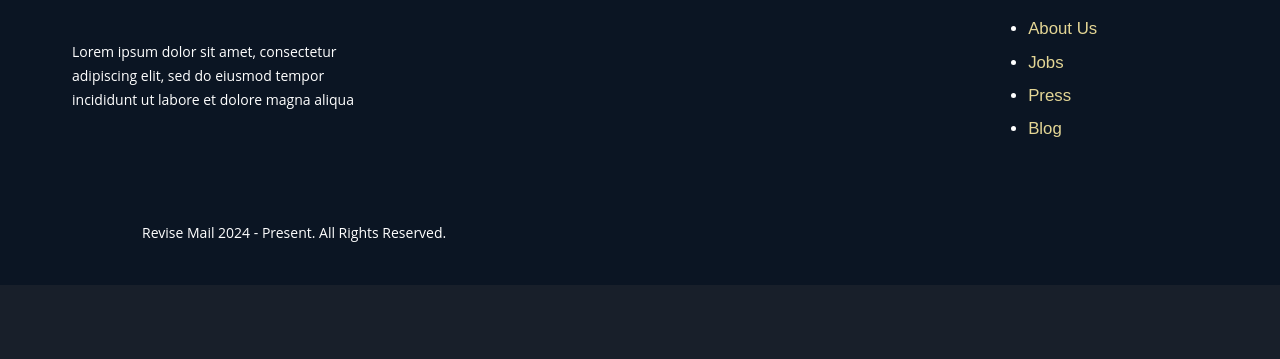
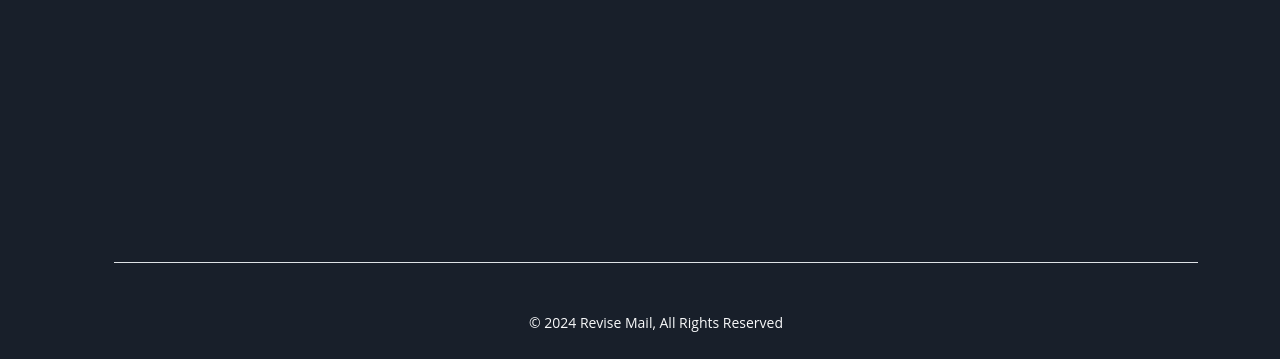
Before and after one commit to me-rohit-harsh/revisemail, a plain HTML site: page signup.html in a window 1280 px wide. Shown: the part 675-1034 px from the top of the page. Before the commit the page ends 960 px from the top, so only its background shows below. Drawn offline with nearby package versions, Linux system fonts and the light colour scheme.

Commit message:
UI completed

```diff
--- a/css/auth.css
+++ b/css/auth.css
@@ -25,7 +25,9 @@ a{
     font-size: larger !important;
 }
 /* helpers/align.css */
-
+main{
+    min-height: 100vh !important;
+}
 .contact-info {
     margin: 0 !important;
     padding: 0 !important;
@@ -35,8 +37,8 @@ a{
     width: 90%;
     margin-left: auto;
     margin-right: auto;
-    max-width: 20rem;
-    margin-top: 2rem;
+    max-width: 25rem;
+    padding-top: 5rem;
 }
 
 /* helpers/hidden.css */
--- a/css/style.css
+++ b/css/style.css
@@ -11,8 +11,8 @@
     --padding-sm: 2.5rem 2rem;
     --padding-md: 1rem;
     --padding-lg: 4.5rem 4rem;
-    --padding-footer: 15rem 4rem 1rem;
-    --padding-footer-tablet: 20rem 3rem 1rem;
+    --padding-footer: 10rem 4rem 1rem;
+    --padding-footer-tablet: 30rem 3rem 1rem;
     --padding-footer-mobile: 25rem 3rem 1rem;
 }
 
@@ -266,11 +266,11 @@ button:hover {
 .contact-info {
     /* margin-top: 50px; */
     padding: var(--padding-footer);
-    display: grid;
+    /* display: grid; */
     background-color: var(--primary-color-dark-blue-3);
-    grid-template-columns: repeat(3, 1fr);
-    grid-template-rows: repeat(2, auto);
-    grid-template-areas: "logo logo logo logo""location contacts links social""attribution attribution attribution attribution";
+    /* grid-template-columns: repeat(3, 1fr); */
+    /* grid-template-rows: repeat(2, auto); */
+    /* grid-template-areas: "logo logo logo logo""location contacts links social""attribution attribution attribution attribution"; */
 }
 
 .contact-info>div,
@@ -477,6 +477,8 @@ footer i {}
     border: 1px solid #e5e5e5;
     z-index: 0;
     margin-bottom: 30px;
+    background-color: #202A3C;
+     box-shadow: 2px 2px 20px 2px var(--primary-color-dark-blue-3);
 }
 
 .pricing-table-5:after {
--- a/signup.html
+++ b/signup.html
@@ -107,65 +107,14 @@
 
         </body>
     </main>
-    <footer>
-        <section class="contact-info">
 
-            <div class="contact-info-logo"> <img src="assets/logo.png" width="100" alt=""> </div>
-            <div class="contact-info-location">
-                <div class="contact-info-location-item">
-                    <!-- <img class="img-footer" src="assets/logo.png" alt=""> -->
-                    <p>Lorem ipsum dolor sit amet, consectetur adipiscing elit, sed do eiusmod tempor incididunt ut
-                        labore
-                        et dolore magna aliqua</p>
-                </div>
-            </div>
-            <div class="contact-info-contacts">
-                <!-- <div class="contact-info-contacts-item">
-                    <img class="img-footer" src="assets/logo.png" alt="">
-                    <p>+1-543-123-4567</p>
-                </div>
-                <div class="contact-info-contacts-item ">
-
-                    <img class="img-footer" src="assets/logo.png" alt="">
-                    <p>example@fylo.com</p>
-                </div> -->
-
-            </div>
-            <nav class="contact-info-links">
-                <ul class="contact-info-links-list">
-                    <li> <a href="#">About Us</a> </li>
-                    <li> <a href="#">Jobs</a> </li>
-                    <li> <a href="#">Press</a> </li>
-                    <li> <a href="#">Blog</a> </li>
-                </ul>
-                <!-- <ul class="contact-info-links-list">
-                    <li> <a href="#">Contact Us</a> </li>
-                    <li> <a href="#">Terms</a> </li>
-                    <li> <a href="#">Privacy</a> </li>
-                </ul> -->
-            </nav>
-            <!-- <div class="contact-info-social-links">
-                <a class="icon-link" href="#">
-                    <div class="contact-info-social-link-item flex-center"> <i class="fab fa-facebook-f"></i></div>
-                </a>
-                <a class="icon-link" href="#">
-                    <div class="contact-info-social-link-item flex-center"> <i class="fab fa-twitter"></i></div>
-                </a>
-                <a class="icon-link" href="#">
-                    <div class="contact-info-social-link-item flex-center"> <i class="fab fa-instagram"></i> </div>
-                </a>
-            </div> -->
-            <div class="attribution-container container">
-                <p class="attribution">
-                    Revise Mail 2024 - Present. All Rights Reserved.
-                </p>
-            </div>
+<div class="container">
+    <footer class="">
+        <p class="text-center text-light border-top pt-5">© 2024 Revise Mail, All Rights Reserved</p>
+    </footer>
+</div>
 
 
-        </section>
-
-
-    </footer>
     <!-- Your HTML content here -->
     <script src="js/app.js"></script>
     <!-- Bootstrap JS (optional) -->
```
Also changed, not shown: index.html (+44 -79 lines), signin.html (+7 -62 lines).
